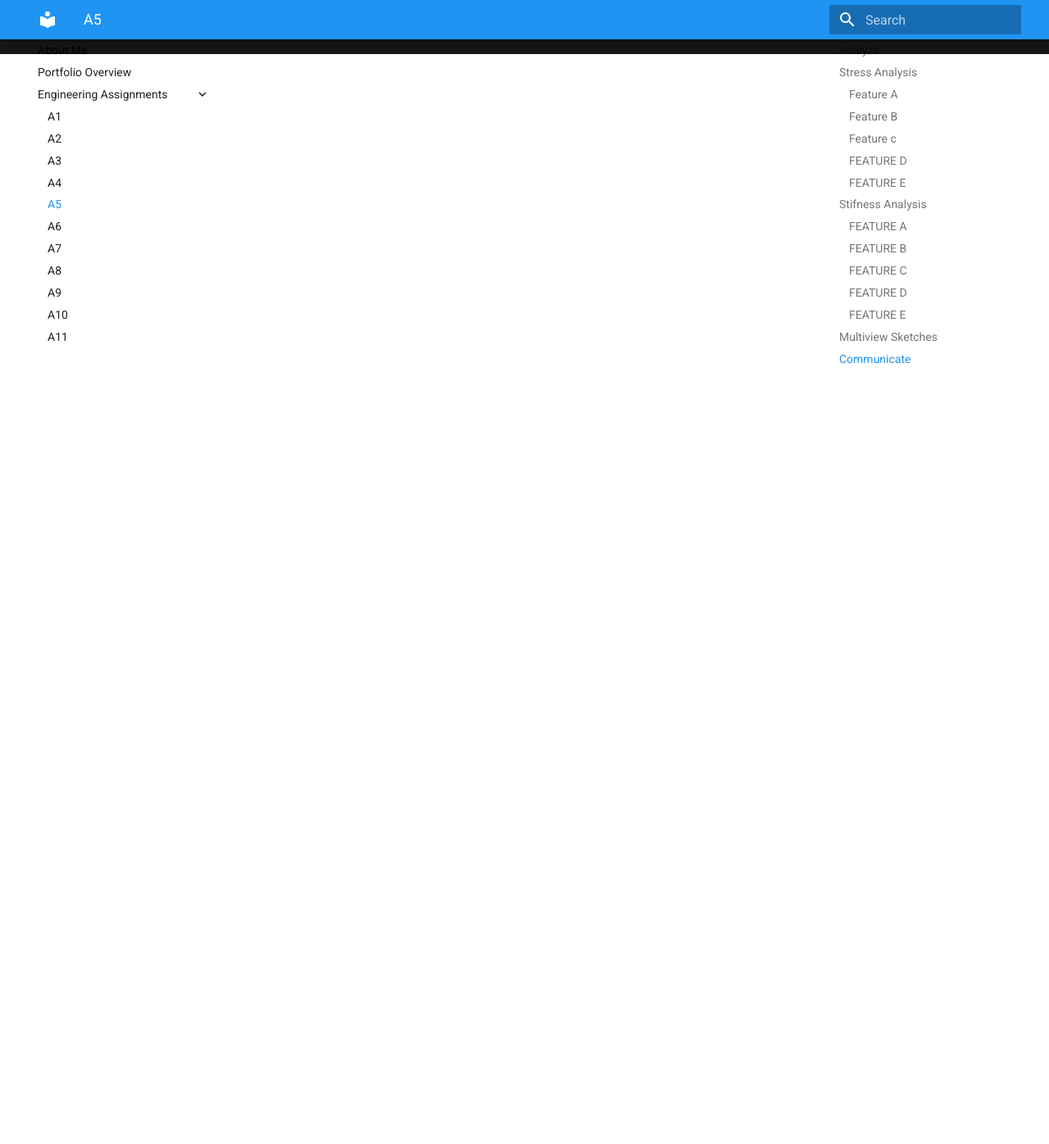
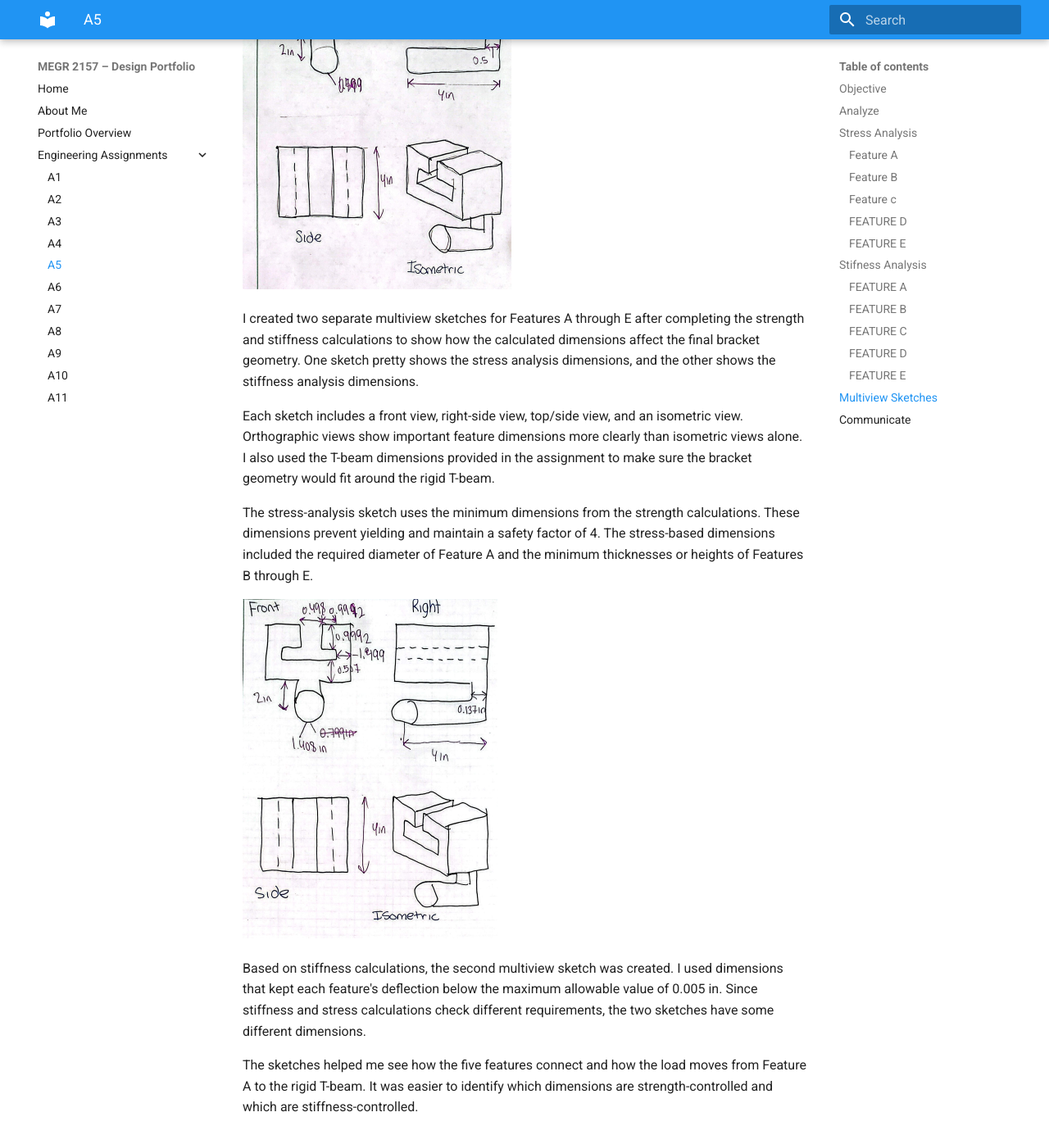
Before and after one commit to ncenatus/design-project-portfolio, an MkDocs documentation site: the page built from docs/assignments/A05/index.md, in a window 1280 px wide and 1400 px high, scrolled down 15678 px. Shown: the top 1396 px of the window at 82% size. Built offline with MkDocs 1.6.1 and Material for MkDocs 9.7.7, drawn with Linux system fonts in a browser that asks for light colours.

Commit message:
Update index.md

```diff
--- a/docs/assignments/A05/index.md
+++ b/docs/assignments/A05/index.md
@@ -163,6 +163,20 @@ For the FBD, since Feature D applies an upward force to Feature E, the applied l
 
 
 ## Multiview Sketches
+![A3](B_19.png)
+
+I created two separate multiview sketches for Features A through E after completing the strength and stiffness calculations to show how the calculated dimensions affect the final bracket geometry. One sketch pretty shows the stress analysis dimensions, and the other shows the stiffness analysis dimensions.
+
+Each sketch includes a front view, right-side view, top/side view, and an isometric view. Orthographic views show important feature dimensions more clearly than isometric views alone. I also used the T-beam dimensions provided in the assignment to make sure the bracket geometry would fit around the rigid T-beam.
+
+The stress-analysis sketch uses the minimum dimensions from the strength calculations. These dimensions prevent yielding and maintain a safety factor of 4. The stress-based dimensions included the required diameter of Feature A and the minimum thicknesses or heights of Features B through E.
+
+
+![A3](B_20.png)
+
+Based on stiffness calculations, the second multiview sketch was created. I used dimensions that kept each feature's deflection below the maximum allowable value of 0.005 in. Since stiffness and stress calculations check different requirements, the two sketches have some different dimensions.
+
+The sketches helped me see how the five features connect and how the load moves from Feature A to the rigid T-beam. It was easier to identify which dimensions are strength-controlled and which are stiffness-controlled.
 
 
 
```
